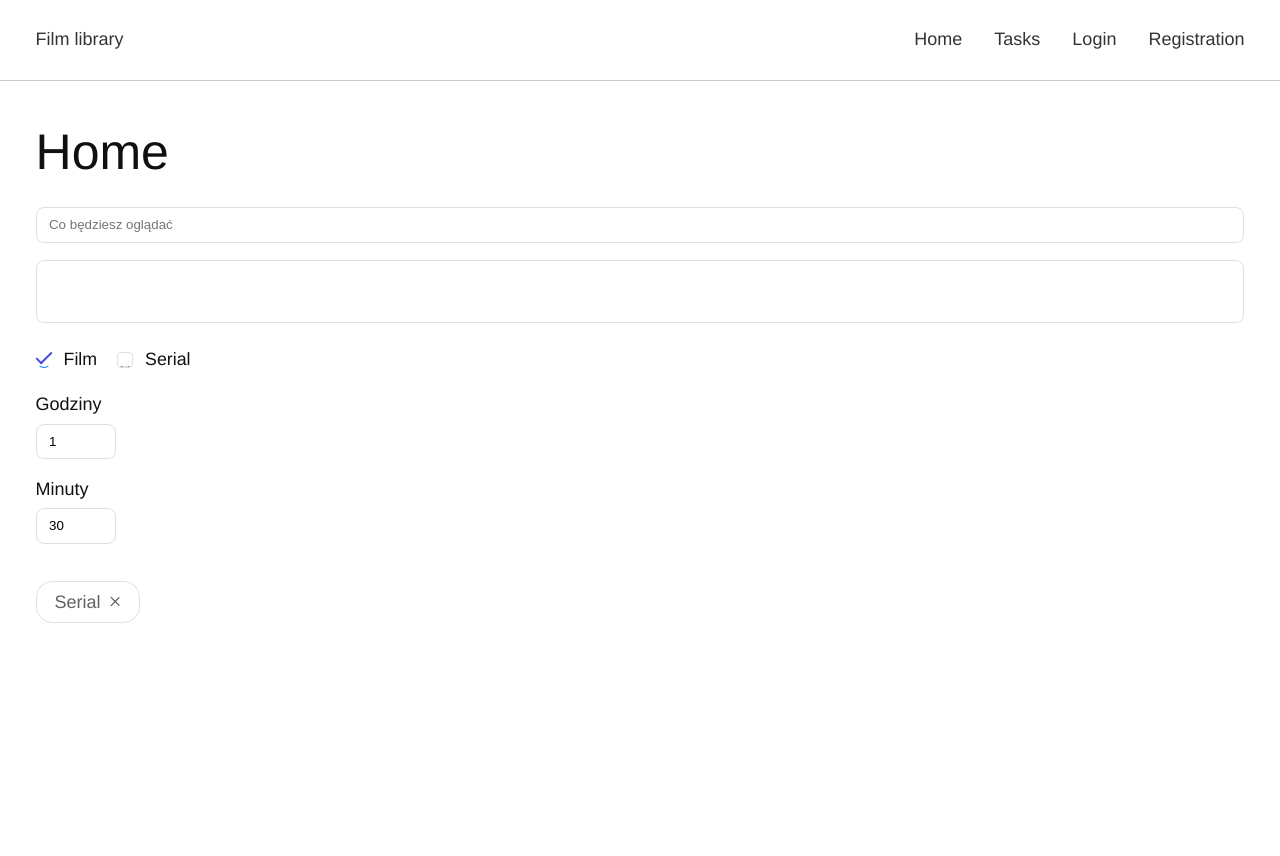
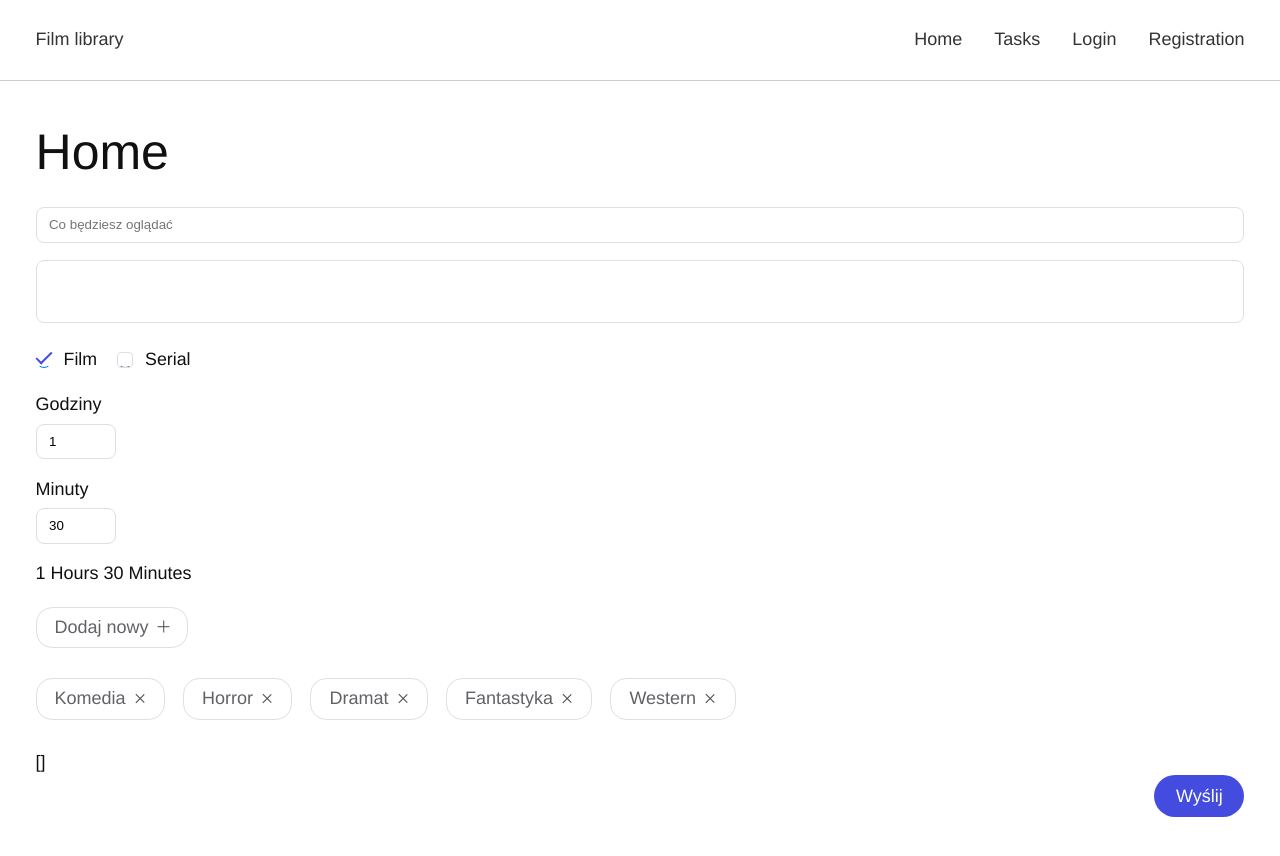
Before and after one commit to ExhausteDD/Projekt-Jezyki-Internetowe, a Vue app: page / in a window 1280 px wide. Shown: the top 856 px of the page. Built offline with nearby package versions, Linux system fonts and the light colour scheme.

Commit message:
Praca nad stroną domową.
 Dodano możliwość dodawania metek oraz ich zapisywania

```diff
--- a/src/components/Home.vue
+++ b/src/components/Home.vue
@@ -4,7 +4,7 @@
       <div class="container">
         <h1 class="ui-title-1">Home</h1>
         <input v-model="taskTitle" @keyup.enter="newTask" type="text" placeholder="Co będziesz oglądać">
-        <textarea v-model="taskDescription" @keyup.enter="newTask" type="text"></textarea>
+        <textarea v-model="taskDescription" @keyup.enter="newTask" type="text" ></textarea>
         <div class="option-list">
           <input v-model='whatWatch' type="radio" id="radioFilm" value="Film" class="what-watch--radio ui-checkbox">
           <label for="radioFilm">Film</label>
@@ -17,6 +17,7 @@
             <input v-model="filmHours" type="number" class="time-input">
             <span class="time-title">Minuty</span>
             <input v-model="filmMinutes" type="number" class="time-input">
+            <p> {{ filmTime }} </p>
           </div>
           <div v-if="whatWatch === 'Serial'" class="total-time__serial">
             <span class="time-title">Ile sezonów?</span>
@@ -25,15 +26,32 @@
             <input v-model="serialSeries" type="number" class="time-input">
             <span class="time-title">Ile trwa jeden odcinek? (w minutach)</span>
             <input v-model="serialSeriesMinutes" type="number" class="time-input">
+            <p> {{ serialTime }} </p>
           </div>
         </div>
+        <div class="tag-list tag-list--add">
+          <div @click="tagMenuShow = !tagMenuShow" class="ui-tag__wrapper">
+            <div class="ui-tag">
+              <span class="tag-title">Dodaj nowy</span>
+              <span :class="{ active: !tagMenuShow }" class="button-close"></span>
+            </div>
+          </div>
+        </div>
+        <div v-if="tagMenuShow" class="tag-list tag-list--menu">
+          <input v-model="tagTitle" @keyup.enter="newTag" type="text" placeholder="Nowy tag" class="tag-add--input">
+          <div @click="newTag" class="button button-default">Wyślij</div>
+        </div>
         <div class="tag-list">
-          <div class="ui-tag__wrapper">
-            <div class="ui-tag">
-              <span class="tag-title">Serial</span>
+          <div v-for="tag in tags" :key="tag.title" class="ui-tag__wrapper">
+            <div @click="addTagUsed(tag)" :class="{active: tag.use}" class="ui-tag">
+              <span class="tag-title">{{ tag.title }}</span>
               <span class="button-close"></span>
             </div>
           </div>
+        </div>
+        <p>{{ tagsUsed }}</p>
+        <div class="button-list">
+          <div @click="newTask" class="button button--round button-primary">Wyślij</div>
         </div>
       </div>
     </section>
@@ -56,30 +74,106 @@ export default {
       // Serial
       serialSeason: 1,
       serialSeries: 10,
-      serialSeriesMinutes: 50
+      serialSeriesMinutes: 50,
+
+      // Metki
+      tagTitle: '',
+      tagMenuShow: false,
+      tagsUsed: [],
+      tags: [
+        {
+          title: 'Komedia',
+          use: false
+        },
+        {
+          title: 'Horror',
+          use: false
+        },
+        {
+          title: 'Dramat',
+          use: false
+        },
+        {
+          title: 'Fantastyka',
+          use: false
+        },
+        {
+          title: 'Western',
+          use: false
+        }
+      ]
     }
   },
-  // Metoda do wpisywania danych w input
+
   methods: {
-    newTask () {
+    newTag () {
+      if (this.tagTitle === '') {
+        return
+      }
+      this.tags.push({
+        title: this.tagTitle,
+        used: false
+      })
+      // const tag = {
+      //   title: this.tagTitle
+      // }
+    },
+    newTask () { // Metoda do wpisywania danych w input
       // Zabezpieczenie od zapisywania pustych form
       if (this.taskTitle === '') {
         return
+      }
+      let time // Wyswietlamy czas
+      if (this.whatWatch === 'Film') {
+        time = this.filmTime
+      } else {
+        time = this.serialTime
       }
       const task = {
         id: this.taskId,
         title: this.taskTitle,
         description: this.taskDescription,
         whatWatch: this.whatWatch,
+        time,
+        tagsUsed: this.tagsUsed,
         completed: false,
         editing: false
       }
       console.log(task)
 
-      // Resetujemy ID oraz nazwe z opisem w inpucie
+      // Resetujemy ID oraz nazwe z opisem w inpucie, wprowadzone dane w metki
       this.taskId += 1
       this.taskTitle = ''
       this.taskDescription = ''
+      this.tagsUsed = []
+    },
+
+    addTagUsed (tag) { // Metoda do dodawania metek
+      tag.use = !tag.use
+      if (tag.use) {
+        this.tagsUsed.push(
+          tag.title
+        )
+      } else { // Usuniecie metek
+        this.tagsUsed.splice(tag.title, 1)
+      }
+    },
+
+    getHoursAndMinutes (minutes) { // Zaokraglamy minuty w godziny
+      const hours = Math.trunc(minutes / 60)
+      const min = minutes % 60
+      return hours + ' Hours ' + min + ' Minutes '
+    }
+  },
+
+  computed: { // Liczymy ilosc czasu dla kazdej kategorii
+    filmTime () {
+      const min = (this.filmHours * 60) + (this.filmMinutes * 1)
+      return this.getHoursAndMinutes(min)
+    },
+    serialTime () {
+      const min = this.serialSeason * this.serialSeries * this.serialSeriesMinutes
+      return this.getHoursAndMinutes(min)
     }
   }
 }
@@ -110,4 +204,46 @@ export default {
 .time-input
   max-width 80px
   margin-right 10px
+  p
+    margin-bottom 6px
+  span
+    margin-right 16px
+  .task-input
+    max-width 80px
+    margin-bottom 28px
+    margin-right 10px
+
+// Metki
+.tag-list
+  margin-bottom 20px
+
+.ui-tag__wrapper
+  margin-right 18px
+  margin-bottom 10px
+  &:last-child
+    margin-right 0px
+
+.ui-tag
+  .button-close
+    &.active
+      transform rotate(45deg)
+  &.used
+    background-color #444ce0
+    color #fff
+    .button-close
+      &:before,
+      &:after
+        background-color #fff
+
+.tag-list--menu
+  display flex
+  justify-content space-between
+  align-items center
+.tag-add--input
+  margin-bottom 0px
+  margin-right 10px
+  height 42px
+.button-list
+  display flex
+  justify-content flex-end
 </style>
```
